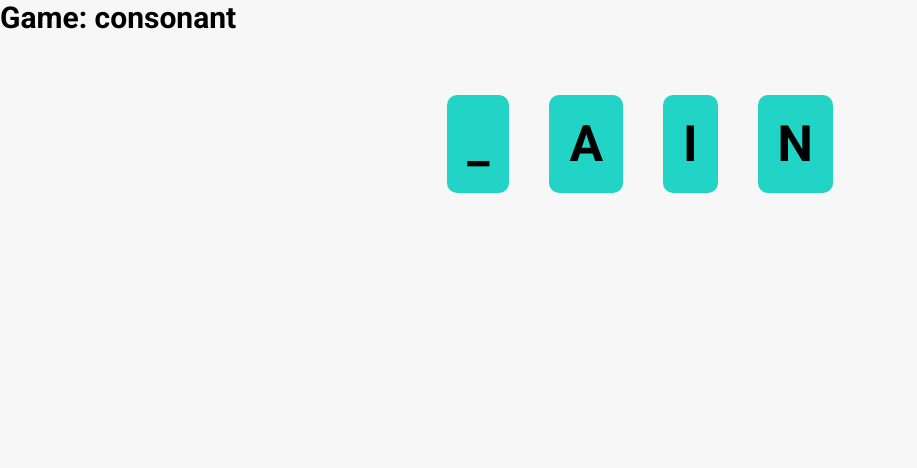
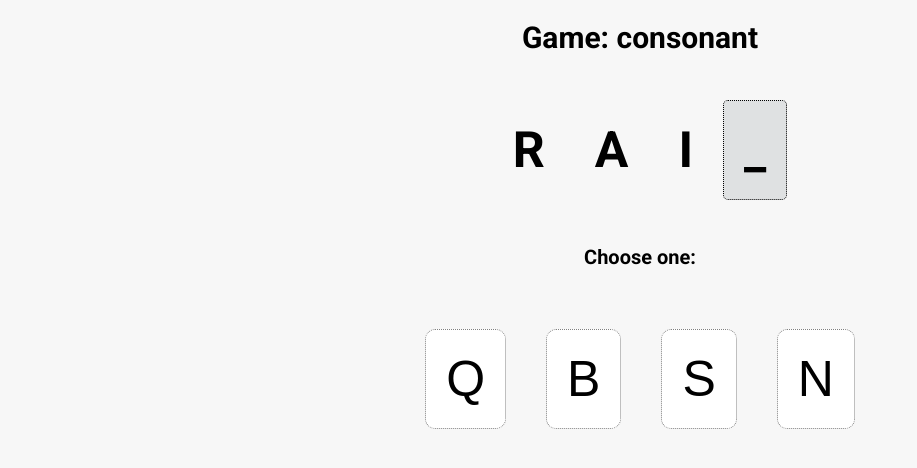
Before and after one commit to amiola/rockin-words, a React (Vite) app: page /game/consonant in a window 1280 px wide. Shown: the top 468 px of the page, without its empty margins (0-917 px from the left). Built offline with nearby package versions, Linux system fonts and the light colour scheme.

Commit message:
game functionality

```diff
--- a/src/assets/words.js
+++ b/src/assets/data.js
@@ -9,4 +9,6 @@ export const WORDS = [
 "FIRE",
 "WIND",
 "FOOD"
-]
+];
+
+export const NUMBER_OF_OPTIONS = 4;
--- a/src/context/Provider.jsx
+++ b/src/context/Provider.jsx
@@ -1,6 +1,6 @@
 import React from 'react'
 import Context from './Context'
-import { WORDS } from '../assets/words'
+import { WORDS } from '../assets/data'
 
 const Provider = ({children}) => {
 
@@ -27,13 +27,54 @@ const Provider = ({children}) => {
       consonants: consonants
     }
   })
-console.log(wordsArr)
+// console.log(wordsArr)
+
+const randomNumber = (arrLength)=>{
+  const random = Math.floor(Math.random() * arrLength);
+  return random;
+}
+
+function getRandomElementsFromArray(array, numElements) {
+  if (numElements >= array.length) {
+    return array;
+  }
+
+  const result = [];
+  const indices = new Set();
+
+  while (indices.size < numElements) {
+    const randomIndex = randomNumber(array.length);
+    indices.add(randomIndex);
+  }
+
+  for (const index of indices) {
+    result.push(array[index]);
+  }
+  console.log(result)
+  return result;
+}
+// getRandomElementsFromArray(['B', 'C', 'D', 'F', 'G', 'H', 'J', 'K', 'L'], 3);
+
+const insertCorrectLetter = (array, letter)=>{
+  if(array.includes(letter)){
+    return array;
+  }else{
+    const randomI = randomNumber(array.length);
+    array[randomI]=letter;
+    return array;
+  }
+}
+// console.log(insertCorrectLetter(['B', 'C', 'D', 'F'], 'C'));
+// console.log(insertCorrectLetter(['B', 'C', 'D', 'F'], 'H'));
 
   return (
     <>
     <Context.Provider
     value={{
-      wordsArr
+      wordsArr,
+      getRandomElementsFromArray,
+      randomNumber,
+      insertCorrectLetter
     }}
     >
         {children}
--- a/src/pages/Game.jsx
+++ b/src/pages/Game.jsx
@@ -1,39 +1,54 @@
 import React, { useContext, useEffect, useState } from 'react'
 import { useParams } from 'react-router-dom'
 import Context from '../context/Context'
+import { NUMBER_OF_OPTIONS } from '../assets/data'
 
 const Game = () => {
     const gameName = useParams().game
-    const {wordsArr} = useContext(Context)
+    const {wordsArr, randomNumber, getRandomElementsFromArray, insertCorrectLetter} = useContext(Context)
 
     const [randomWord, setRandomWord]=useState(0);
     const [wordToUse, setWordToUse]=useState({});
+    const [correctLetter, setCorrectLetter]=useState({});
+    const [letters, setLetters]=useState([]);
+    const [correctClick, setCorrectClick]=useState({state: false, letter: '_', class: 'missing'});
+    const [wrongLetters, setWrongLetters]=useState([]);
+    const [message, setMessage]=useState({});
+
+    const myColors = [
+    {backgroundColor: 'white', color:'black', border: '1px dotted gray'},
+    {backgroundColor: 'palegreen', color: 'green', border: '1px dotted green'},
+    {backgroundColor: 'mistyrose', color: 'red', border: '1px dotted red', transform: 'scale(0.75)' }]
 
 useEffect(()=>{
   setRandomWord(Math.floor(Math.random()*wordsArr.length));
 },[]);
 
 useEffect(()=>{
-  setWordToUse(getWordToUse(randomWord));
-},[randomWord])
+  if(gameName === 'vowel'){
+    const randomI = randomNumber(wordsArr[randomWord].vowels.length);
+    setCorrectLetter(wordsArr[randomWord].vowels[randomI]);
+  }else if(gameName === 'consonant'){
+    const randomI = randomNumber(wordsArr[randomWord].consonants.length);
+    setCorrectLetter(wordsArr[randomWord].consonants[randomI]);
+  }
+},[randomWord]);
 
 useEffect(()=>{
-  console.log(wordToUse)
+  setWordToUse(getWordToUse(randomWord, correctLetter.index));
+  setLetters(getLettersToChoose(correctLetter.letter));
+  console.log(1, correctLetter);
+},[correctLetter])
+
+useEffect(()=>{
+  console.log(2, wordToUse)
 },[wordToUse])
 
-    const getWordToUse = (wordIndex)=>{
-      var letterIndex = '';
-      var correctLetter = '';
-      if(gameName === 'vowel'){
-        const randomI = Math.floor(Math.random()*wordsArr[wordIndex].vowels.length);
-        letterIndex = wordsArr[wordIndex].vowels[randomI].index;
-        correctLetter = wordsArr[wordIndex].vowels[randomI];
-      }else if(gameName === 'consonant'){
-        const randomI = Math.floor(Math.random()*wordsArr[wordIndex].consonants.length);
-        letterIndex = wordsArr[wordIndex].consonants[randomI].index;
-        correctLetter = wordsArr[wordIndex].consonants[randomI];
-      }
+useEffect(()=>{
+  console.log(letters)
+},[letters])
 
+    const getWordToUse = (wordIndex, letterIndex)=>{
       const wordToGuess = wordsArr[wordIndex].splittedWord.map((letter, i)=>{
         if(letterIndex === i){
           return '_';
@@ -43,23 +58,46 @@ useEffect(()=>{
       });
 
       const wordToUse = {
-        word: wordToGuess,
-        correctLetter: correctLetter
+        word: wordToGuess
       }
       return wordToUse;
     };
 
-
-
-    const getLettersToChoose = () => {
+    const getLettersToChoose = (letter) => {
+      let workArr = [];
       if(gameName === 'vowel'){
         const vowels = 'AEIOU';
-        const vowelsArr = vowels.split('');
-        return vowelsArr;
+        workArr = vowels.split('');
       }else if(gameName === 'consonant'){
         const consonants = 'B, C, D, F, G, H, J, K, L, M, N, P, Q, R, S, T, V, W, X, Y, Z';
-        const consArr = consonants.split(', ');
+        workArr = consonants.split(', ');
+      }
 
+      const randomArr = getRandomElementsFromArray(workArr, NUMBER_OF_OPTIONS);
+      const result = insertCorrectLetter(randomArr, letter);
+
+      return result;
+    }
+    // getLettersToChoose(correctLetter.letter);
+
+    const clickedLetter = (e)=>{
+      // console.log(e.target.textContent);
+      if(correctLetter.letter === e.target.textContent){
+        setCorrectClick({
+          state: true,
+          letter: correctLetter.letter,
+          class: 'correct'
+        });
+        setMessage({
+          message: 'Correct Letter!',
+          class: 'correct-message'
+        })
+      }else{
+        setWrongLetters([...wrongLetters, e.target.textContent]);
+        setMessage({
+          message: 'Try again...',
+          class: 'wrong-message'
+        })
       }
     }
 
@@ -69,8 +107,26 @@ useEffect(()=>{
     <h1>Game: {gameName}</h1>
     <div className="word">
     {wordToUse.word && wordToUse.word.map((letter, i)=>(
+      (letter === '_')?
+      <h2 key={i} className={correctClick.class}>{correctClick.letter}</h2>
+      :
       <h2 key={i}>{letter}</h2>
     ))}
+    </div>
+    <h4>Choose one:</h4>
+    <div className="letters">
+      {letters.map((letter,i)=>(
+        (correctLetter.letter === letter && correctClick.state)?
+        <button key={i} onClick={clickedLetter} style={myColors[1]}>{letter}</button>
+        :
+        (wrongLetters.find(l=>l===letter))?
+        <button key={i} onClick={clickedLetter} style={myColors[2]}>{letter}</button>
+        :
+        <button key={i} onClick={clickedLetter} style={myColors[0]}>{letter}</button>
+))}
+    </div>
+    <div className={message.class}>
+      {message.message}
     </div>
     </section>
     </>
--- a/src/styles/_game.scss
+++ b/src/styles/_game.scss
@@ -1,6 +1,12 @@
 .game{
+    margin-top: 2rem;
+    text-align: center;
     h1{
         font-size: 3rem;
+    }
+
+    h4{
+        font-size: 2rem;
     }
 
     .word{
@@ -11,10 +17,38 @@
         h2{
             font-size: 5rem;
             padding: 2rem;
+            margin: 0.5rem;
+        }
+        .missing{
+            border-radius: 0.5rem;
+            border: dotted 1px black;
+            background: $color3;
+        }
+        .correct{
+            border-radius: 0.5rem;
+            border: solid 2px green;
+            background: palegreen;
+            transform: scale(1.25);
+            padding: 1rem;
+        }
+    }
+
+    .letters{
+        @include flex(center, center, row);
+        padding: 2rem;
+        margin: 2rem;
+        button{
+            font-size: 5rem;
+            padding: 2rem;
             margin: 2rem;
             border-radius: 1rem;
+            border: none;
             background: $color2;
+            cursor: pointer;
 
+            &:hover{
+                transform: scale(1.05);
+            }
         }
     }
 }
--- a/src/styles/index.css
+++ b/src/styles/index.css
@@ -53,8 +53,15 @@ a {
   transform: scale(1.05);
 }
 
+.game {
+  margin-top: 2rem;
+  text-align: center;
+}
 .game h1 {
   font-size: 3rem;
+}
+.game h4 {
+  font-size: 2rem;
 }
 .game .word {
   display: flex;
@@ -67,7 +74,37 @@ a {
 .game .word h2 {
   font-size: 5rem;
   padding: 2rem;
+  margin: 0.5rem;
+}
+.game .word .missing {
+  border-radius: 0.5rem;
+  border: dotted 1px black;
+  background: rgba(200, 203, 206, 0.5);
+}
+.game .word .correct {
+  border-radius: 0.5rem;
+  border: solid 2px green;
+  background: palegreen;
+  transform: scale(1.25);
+  padding: 1rem;
+}
+.game .letters {
+  display: flex;
+  justify-content: center;
+  align-items: center;
+  flex-direction: row;
+  padding: 2rem;
+  margin: 2rem;
+}
+.game .letters button {
+  font-size: 5rem;
+  padding: 2rem;
   margin: 2rem;
   border-radius: 1rem;
+  border: none;
   background: #21d4c5;
+  cursor: pointer;
+}
+.game .letters button:hover {
+  transform: scale(1.05);
 }/*# sourceMappingURL=index.css.map */
--- a/src/styles/index.scss
+++ b/src/styles/index.scss
@@ -8,6 +8,7 @@ $title5: 5rem;
 
 $color1: #F7F7F7;
 $color2: #21d4c5;
+$color3: rgba(200, 203, 206, 0.5);
 
 // Declaring functions
 @mixin flex($justify, $align, $direction) {
```
Also changed, not shown: 1 other file (tests, documents, lock files or other folders).
